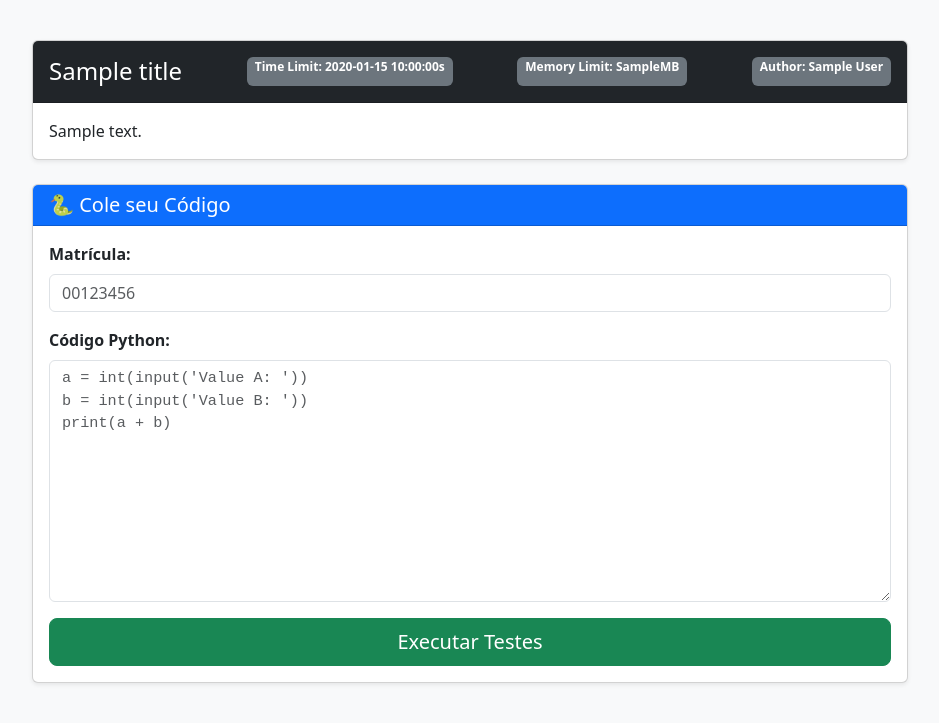
After one commit to inf-ufrgs/jobe-web, a FastAPI app: template grader/templates/assignment.html in a window 1280 px wide. The commit adds this page. Shown: the top 723 px of the page, without its empty margins (170-1109 px from the left). Run offline with FastAPI, Linux system fonts and the light colour scheme; the template is opened without the code that fills it: most values are stand-ins (such as "Sample title", 1, 10 or a date in 2020).

Commit message:
Refactor grader app to load assignments from GitHub and remove static assignments.json; update templates for improved UI and functionality

```diff
--- a/grader/app.py
+++ b/grader/app.py
@@ -1,14 +1,19 @@
-from fastapi import FastAPI, Form, Request
+import os
+import requests
+import logging
+import shutil         # For clearing invalid git folders
+from contextlib import asynccontextmanager
+from fastapi import FastAPI, Form, HTTPException, Request, Response
 from fastapi.responses import HTMLResponse
 from fastapi.templating import Jinja2Templates
-import requests
-import json
-import logging
-import os
+from git import Repo, exc
+import markdown
+import yaml
 
 # --- CONFIGURATION ---
 # 1. Get Jobe URL from Environment (Default to localhost for testing)
 DEFAULT_LOCAL_JOBE = "http://localhost:4000/jobe/index.php/restapi/runs"
+DEFAULT_REPO_URL = "https://github.com/inf-ufrgs/inf01040-assignments.git"
 JOBE_URL = os.getenv("JOBE_URL", DEFAULT_LOCAL_JOBE)
 
 # 2. Jobe Outcome Codes
@@ -23,22 +28,116 @@ JOBE_OUTCOME_MAP = {
     21: "Server Overloaded",
 }
 
+# 3. Assignments loading from GitHub
+ASSIGNMENTS_DIR = "./assignments"
+REPO_URL = os.getenv("GIT_REPO_URL", DEFAULT_REPO_URL) # e.g. https://github.com/inf-ufrgs/inf01040-assignments.git
+GIT_TOKEN = os.getenv("GIT_TOKEN")   # The Secret Token
+
 # --- SECURITY CONFIGURATION ---
 # ONLY this ID is allowed to submit code.
 # Later we can expand this to a list or a proper auth system.
 ALLOWED_STUDENT_ID = "00177562"
 
-# --- FASTAPI SETUP ---
-app = FastAPI()
-templates = Jinja2Templates(directory="templates")
-
-# Configure Logging (This is your "Database" for now)
+# Configure Logging
 logging.basicConfig(level=logging.INFO)
 logger = logging.getLogger("grader")
 
-# Load Tests
-with open("assignments.json", "r") as f:
-    ASSIGNMENTS = json.load(f)
+# Global State
+ASSIGNMENTS = {}
+
+# --- HELPER FUNCTIONS ---
+def load_assignments_from_disk():
+    """Scans the folder, reads README.md and config.yaml"""
+    new_assignments = {}
+    if not os.path.exists(ASSIGNMENTS_DIR):
+        logger.error(f"Assignments directory does not exist: {ASSIGNMENTS_DIR}")
+        return new_assignments
+
+    subfolders = [f.path for f in os.scandir(ASSIGNMENTS_DIR) if f.is_dir()]
+
+    for folder in subfolders:
+        lab_id = os.path.basename(folder)
+        if lab_id.startswith("."):
+            continue # Skip hidden .git folders
+
+        # 1. Load Markdown
+        readme_path = os.path.join(folder, "README.md")
+        description_html = "<p>No description available.</p>"
+        if os.path.exists(readme_path):
+            with open(readme_path, 'r') as f:
+                description_html = markdown.markdown(f.read(), extensions=['fenced_code', 'codehilite', 'tables'])
+        else:
+            logger.warning(f"README.md not found for {lab_id}")
+        # 2. Load Config
+        config_path = os.path.join(folder, "config.yaml")
+        config = {"title": lab_id, "time_limit": 5, "memory_limit": 128, "author": "Unknown", "tests": []} # Defaults
+
+        if os.path.exists(config_path):
+            try:
+                with open(config_path, 'r') as f:
+                    data = yaml.safe_load(f)
+                    if data: config.update(data)
+            except Exception as e:
+                logger.error(f"Error loading {lab_id}: {e}")
+        else:
+            logger.warning(f"config.yaml not found for {lab_id}")
+
+        if config["tests"]:
+            new_assignments[lab_id] = {
+                "title": config["title"],
+                "description_html": description_html,
+                "time_limit": config["time_limit"],
+                "memory_limit": config["memory_limit"],
+                "author": config["author"],
+                "cases": config["tests"]
+            }
+            logger.info(f"Loaded assignment: {lab_id} with {len(config['tests'])} test cases.")
+            logger.debug(f"Config: {config}")
+
+    return new_assignments
+
+# --- LIFESPAN HANDLER (The New Way) ---
+@asynccontextmanager
+async def lifespan(app: FastAPI):
+    # === STARTUP LOGIC ===
+    logger.info("🚀 Grader App Starting Up...")
+    logger.info(f"🔗 Jobe Backend at: {JOBE_URL}")
+
+    global ASSIGNMENTS
+
+    if REPO_URL and GIT_TOKEN:
+        # Construct Authenticated URL safely
+        auth_url = REPO_URL.replace("https://", f"https://{GIT_TOKEN}@")
+
+        if os.path.exists(ASSIGNMENTS_DIR):
+            logger.info("📂 Assignments folder exists. Updating...")
+            try:
+                repo = Repo(ASSIGNMENTS_DIR)
+                repo.remotes.origin.pull()
+            except exc.InvalidGitRepositoryError:
+                logger.warning("⚠️ Folder exists but is not a valid git repo. Re-cloning...")
+                shutil.rmtree(ASSIGNMENTS_DIR)
+                Repo.clone_from(auth_url, ASSIGNMENTS_DIR)
+        else:
+            logger.info("📥 Cloning Private Repository...")
+            Repo.clone_from(auth_url, ASSIGNMENTS_DIR)
+
+        ASSIGNMENTS = load_assignments_from_disk()
+        logger.info(f"📚 Loaded {len(ASSIGNMENTS)} assignments from Git.")
+    else:
+        logger.warning("⚠️ No GIT credentials provided. Using empty assignment list.")
+
+    # === YIELD CONTROL TO APP ===
+    yield
+
+    # === SHUTDOWN LOGIC (Optional) ===
+    logger.info("🛑 Grader App Shutting Down...")
+    # Clear the temp folder here if needed,
+    # but keeping it speeds up the next restart.
+
+# --- APP INITIALIZATION ---
+app = FastAPI(lifespan=lifespan)
+templates = Jinja2Templates(directory="templates")
 
 # The Wrapper to silence inputs
 MOCK_WRAPPER = """
@@ -49,11 +148,54 @@ def input(prompt=None):
     return line.strip()
 """
 
+# --- ROUTES ---
+@app.get("/favicon.ico", include_in_schema=False)
+async def favicon():
+    return Response(content="""
+        <svg xmlns="http://www.w3.org/2000/svg" viewBox="0 0 100 100">
+          <text y=".9em" font-size="90">🐍</text>
+        </svg>
+    """, media_type="image/svg+xml")
+
+# 1. NEW ROOT ROUTE (No Dropdown)
+@app.get("/", response_class=HTMLResponse)
+async def read_root(request: Request):
+    return """
+    <html>
+        <body style="font-family: sans-serif; text-align: center; padding-top: 50px;">
+            <h1>🎓 UFRGS Python Grader</h1>
+            <p>Por favor, acesse os exercícios pelo link disponibilizado pelo seu professor.</p>
+        </body>
+    </html>
+    """
+# 2. OLD ROOT ROUTE (With Dropdown for manual testing)
+'''
 @app.get("/", response_class=HTMLResponse)
 async def read_root(request: Request):
     # Pass assignment list to the dropdown
     return templates.TemplateResponse("index.html", {"request": request, "assignments": ASSIGNMENTS})
+'''
 
+# 3. ASSIGNMENT ROUTE
+@app.get("/assignment/{assignment_id}", response_class=HTMLResponse)
+async def view_assignment(request: Request, assignment_id: str):
+    if assignment_id not in ASSIGNMENTS:
+        logger.warning(f"Assignment not found: {assignment_id}")
+        raise HTTPException(status_code=404, detail="Assignment not found. Please check your URL.")
+
+    lab_data = ASSIGNMENTS[assignment_id]
+
+    return templates.TemplateResponse("assignment.html", {
+        "request": request,
+        "assignment_id": assignment_id, # Passed to the hidden input
+        "title": lab_data['title'],
+        "description_html": lab_data['description_html'],
+        "time_limit": lab_data.get('time_limit'),
+        "memory_limit": lab_data.get('memory_limit'),
+        "author": lab_data.get('author')
+    })
+
+# 4. SUBMISSION ROUTE
 @app.post("/submit", response_class=HTMLResponse)
 async def submit_code(
     request: Request,
@@ -70,7 +212,7 @@ async def submit_code(
             <div style="color: red; font-family: sans-serif; padding: 20px; text-align: center;">
                 <h1>🚫 Access Denied</h1>
                 <p>The Student ID <strong>{student_id}</strong> is not authorized to use this system.</p>
-                <a href="/">Go Back</a>
+                <a href="javascript: history.back()">Go Back</a>
             </div>
             """,
             status_code=403
@@ -78,7 +220,7 @@ async def submit_code(
 
     # 2. Logging (Authorized)
     client_ip = request.client.host
-    logger.info(f"SUBMISSION | Student: {student_id} | Lab: {assignment_id}")
+    logger.info(f"SUBMISSION | Student: {student_id} | Assignment: {assignment_id}")
 
     if assignment_id not in ASSIGNMENTS:
         return HTMLResponse("Invalid Assignment ID", status_code=400)
@@ -125,6 +267,7 @@ async def submit_code(
                      error_details = outcome_data.get('stderr', '')
 
                 results.append({
+                    "name": test['name'],
                     "status": outcome_desc, # e.g. "Runtime Error"
                     "css": "warning",
                     "details": error_details # e.g. "ZeroDivisionError..."
@@ -133,10 +276,11 @@ async def submit_code(
 
             # 2. CHECK LOGIC (Only if execution was successful)
             actual = outcome_data['stdout'].strip()
-            expected = test['expected'].strip()
+            expected = test['output'].strip()
 
             if actual == expected:
                 results.append({
+                    "name": test['name'],
                     "status": "PASS",
                     "css": "success",
                     "details": f"Output: {actual}"
@@ -144,12 +288,14 @@ async def submit_code(
                 score += 1
             else:
                 results.append({
+                    "name": test['name'],
                     "status": "FAIL",
                     "css": "danger",
                     "details": f"Expected:\n{expected}\n\nGot:\n{actual}"
                 })
 
         except Exception as e:
+            logger.error(f"Connection error during submission: {e}{type(e)}")
             results.append({"status": "CONNECTION ERROR", "css": "dark", "details": str(e)})
 
     return templates.TemplateResponse("result.html", {
--- a/grader/requirements.txt
+++ b/grader/requirements.txt
@@ -3,3 +3,6 @@ uvicorn
 requests
 jinja2
 python-multipart
+GitPython
+PyYAML
+markdown
--- /dev/null
+++ b/grader/templates/assignment.html
@@ -0,0 +1,91 @@
+<!DOCTYPE html>
+<html lang="en">
+<head>
+    <meta charset="UTF-8">
+    <meta name="viewport" content="width=device-width, initial-scale=1">
+    <title>{{ title }}</title>
+    <link href="https://cdn.jsdelivr.net/npm/bootstrap@5.3.0/dist/css/bootstrap.min.css" rel="stylesheet">
+    <link rel="stylesheet" href="https://cdnjs.cloudflare.com/ajax/libs/highlight.js/11.7.0/styles/github-dark.min.css">
+    <style>
+        body { background-color: #f8f9fa; }
+        .lab-container { max-width: 900px; margin: 40px auto; }
+        /* Make the code editor look like code */
+        textarea.code-editor {
+            font-family: 'Courier New', Courier, monospace;
+            font-size: 0.95rem;
+        }
+        /* Make tables inside markdown look good automatically */
+        .markdown-content table {
+            width: 100%;
+            border-collapse: collapse;
+            margin-bottom: 1rem;
+            color: #212529;
+        }
+        .markdown-content th,
+        .markdown-content td {
+            padding: 0.75rem;
+            vertical-align: top;
+            border-top: 1px solid #dee2e6;
+            font-family: 'SFMono-Regular', Consolas, 'Liberation Mono', Menlo, Courier, monospace;
+            font-size: 0.9em;
+        }
+        .markdown-content th {
+            vertical-align: bottom;
+            border-bottom: 2px solid #dee2e6;
+            font-weight: bold;
+            text-align: left; /* Align header text left */
+        }
+        /* Optional: Stripes for better readability */
+        .markdown-content tbody tr:nth-of-type(odd) {
+            background-color: rgba(0, 0, 0, 0.05);
+        }
+    </style>
+</head>
+<body>
+
+<div class="container lab-container">
+
+    <div class="card shadow-sm mb-4">
+        <div class="card-header bg-dark text-white p-3 d-flex justify-content-between">
+            <h4 class="mb-0">{{ title }}</h4>
+            <span class="badge bg-secondary">Time Limit: {{ time_limit }}s</span>
+            <span class="badge bg-secondary">Memory Limit: {{ memory_limit }}MB</span>
+            <span class="badge bg-secondary">Author: {{ author }}</span>
+        </div>
+        <div class="card-body markdown-content">
+            {{ description_html | safe }}
+        </div>
+    </div>
+
+    <div class="card shadow-sm">
+        <div class="card-header bg-primary text-white">
+            <h5 class="mb-0">🐍 Cole seu Código</h5>
+        </div>
+        <div class="card-body">
+            <form action="/submit" method="post">
+
+                <input type="hidden" name="assignment_id" value="{{ assignment_id }}">
+
+                <div class="mb-3">
+                    <label class="form-label fw-bold">Matrícula:</label>
+                    <input type="text" name="student_id" class="form-control" placeholder="00123456" required>
+                </div>
+
+                <div class="mb-3">
+                    <label class="form-label fw-bold">Código Python:</label>
+                    <textarea name="code" class="form-control code-editor" rows="10" spellcheck="false" placeholder="a = int(input('Value A: '))&#10;b = int(input('Value B: '))&#10;print(a + b)" required></textarea>
+                </div>
+
+                <div class="d-grid">
+                    <button type="submit" class="btn btn-success btn-lg">Executar Testes</button>
+                </div>
+            </form>
+        </div>
+    </div>
+
+</div>
+
+<script src="https://cdnjs.cloudflare.com/ajax/libs/highlight.js/11.7.0/highlight.min.js"></script>
+<script>hljs.highlightAll();</script>
+</body>
+</html>
--- a/grader/templates/index.html
+++ b/grader/templates/index.html
@@ -50,7 +50,7 @@
         </div>
     </div>
     <div class="text-center mt-3 text-muted">
-        <small>Powered by <a href="https://www.inf.ufrgs.br/" target="_blank">INF-UFRGS</a> / <a href="https://github.com/trampgeek/jobeinabox" target="_blank">In-a-Box</a></small>
+        <small>Powered by <a href="https://www.inf.ufrgs.br/" target="_blank">INF-UFRGS</a> / <a href="https://github.com/trampgeek/jobeinabox" target="_blank">Jobe-in-a-Box</a></small>
     </div>
 </div>
 
--- a/grader/templates/result.html
+++ b/grader/templates/result.html
@@ -36,7 +36,7 @@
                 {% for res in results %}
                 <div class="list-group-item list-group-item-{{ res.css }} mb-2 rounded border">
                     <div class="d-flex w-100 justify-content-between align-items-center">
-                        <h6 class="mb-1 fw-bold">{{ res.status }}</h6>
+                        <h6 class="mb-1 fw-bold">{{res.name}}: {{ res.status }}</h6>
                     </div>
 
                     {% if res.details %}
@@ -51,7 +51,6 @@
 
             <div class="mt-4 d-flex justify-content-between">
                 <a href="javascript: history.back()" class="btn btn-outline-secondary">← Voltar ao Editor</a>
-                <a href="/" class="btn btn-primary">Tentar outro exercício</a>
             </div>
         </div>
     </div>
```
Also changed, not shown: grader/assignments.json (deleted, +0 -16 lines), kubernetes/frontend.yaml (+7 -0 lines).
